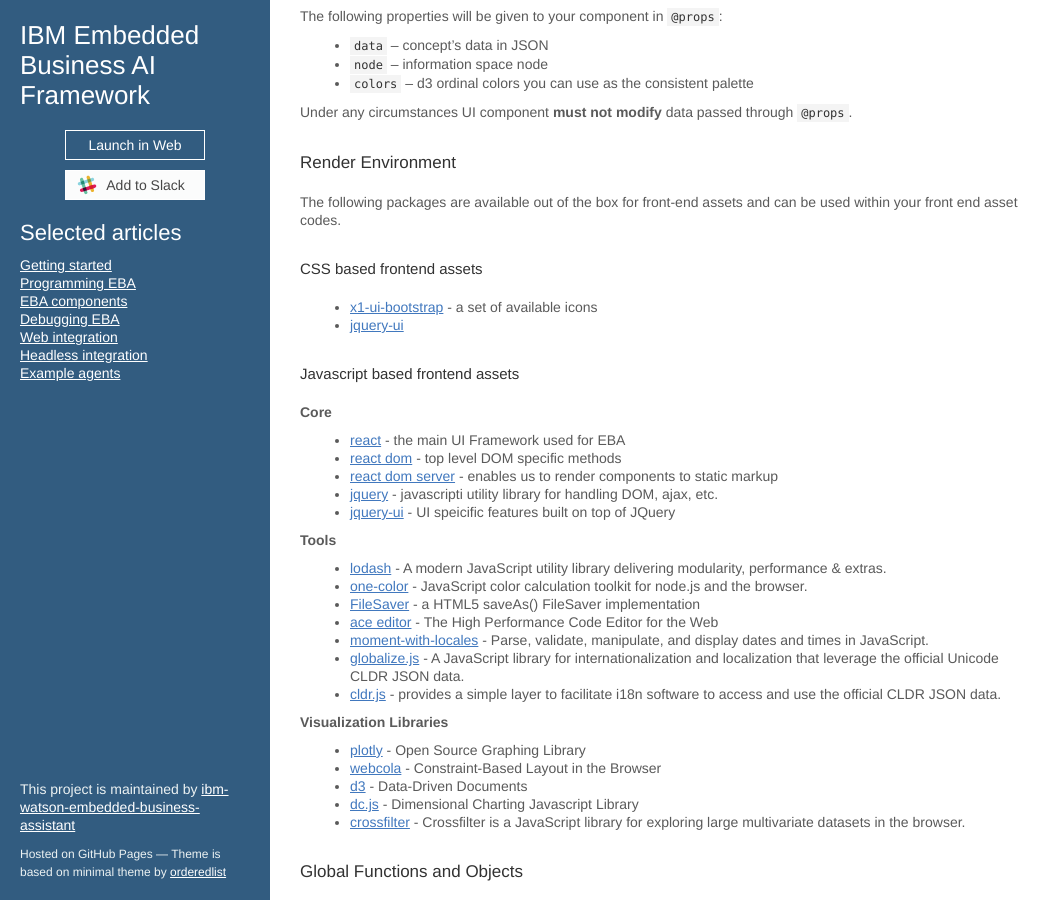
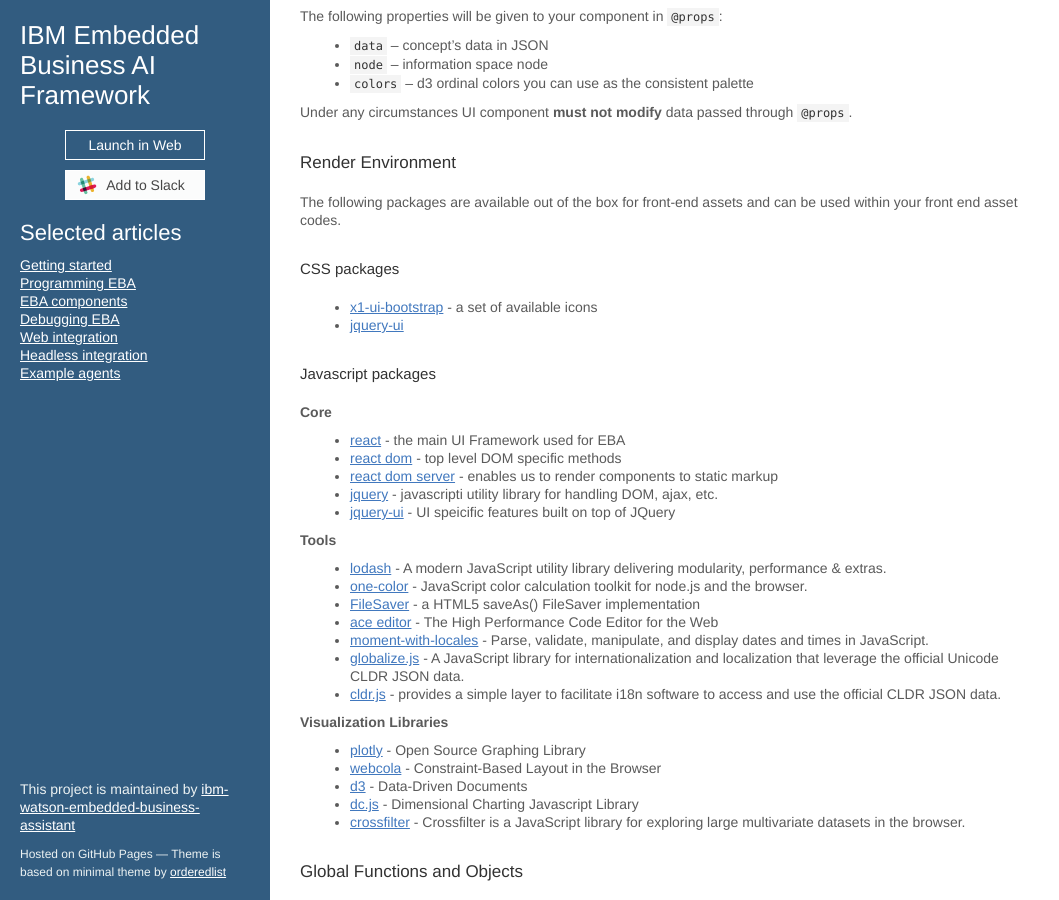
Before and after one commit to ibm-watson-embedded-business-assistant/eba-example-agents, a Jekyll site: the page built from docs/lab/assets/Frontend.md, in a window 1280 px wide and 900 px high, scrolled down 528 px. Shown: the whole window, without its empty margins (0-1059 px from the left). Built offline with Jekyll 4.4.1, drawn with Linux system fonts in a browser that asks for light colours; our own code applies the rules of GitHub Pages for plain Markdown files; the repository's description, which GitHub fills in, is left out.

Commit message:
Update Frontend.md

```diff
--- a/docs/lab/assets/Frontend.md
+++ b/docs/lab/assets/Frontend.md
@@ -24,11 +24,11 @@
 ### Render Environment
 The following packages are available out of the box for front-end assets and can be used within your front end asset codes.
 
-##### CSS based frontend assets
+#### CSS packages
 - [x1-ui-bootstrap](https://eba.ibm.com/assistant#/lab/glyphicons) - a set of available icons
 - [jquery-ui](https://jqueryui.com/)
 
-##### Javascript based frontend assets
+#### Javascript packages
 
 **Core**
 - [react](https://reactjs.org/) - the main UI Framework used for EBA
@@ -55,7 +55,7 @@
 
 ### Global Functions and Objects
 
-##### Global Functions
+#### Global Functions
 
 EBA provides global (render) functions which are available for frontend assets. A subset of common used functions are listed here:
  - `renderText(field)` -- used to render a non-String based value (Number, Date) as text, e.g. `renderText(123)` => `'123.0'`
@@ -68,7 +68,7 @@
 
 Check out a more detailed description on [l10n support](./../l10N.md).
 
-##### Global Objects
+#### Global Objects
 
 EBA provides a set of global objects which are available for frontend assets.
 
```
